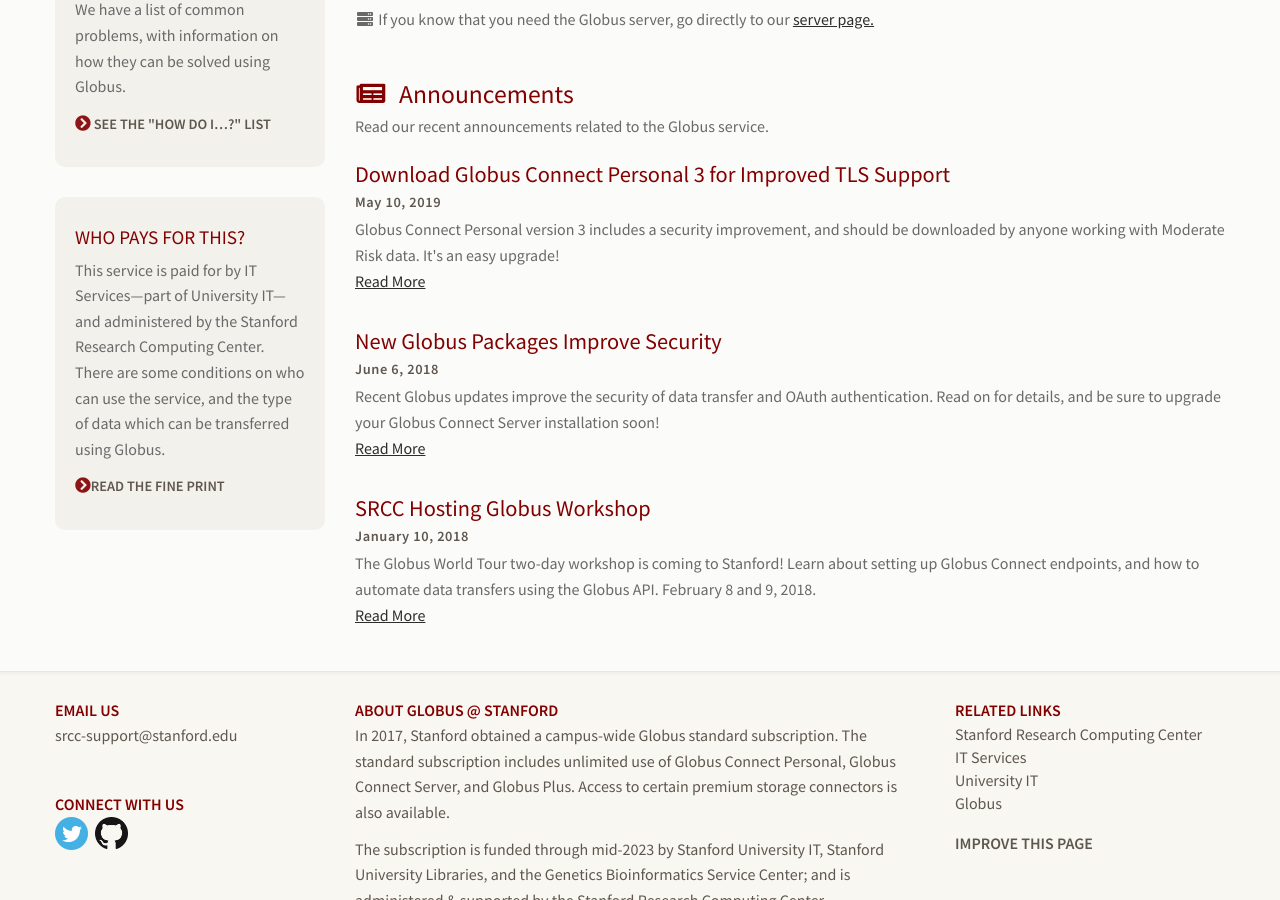
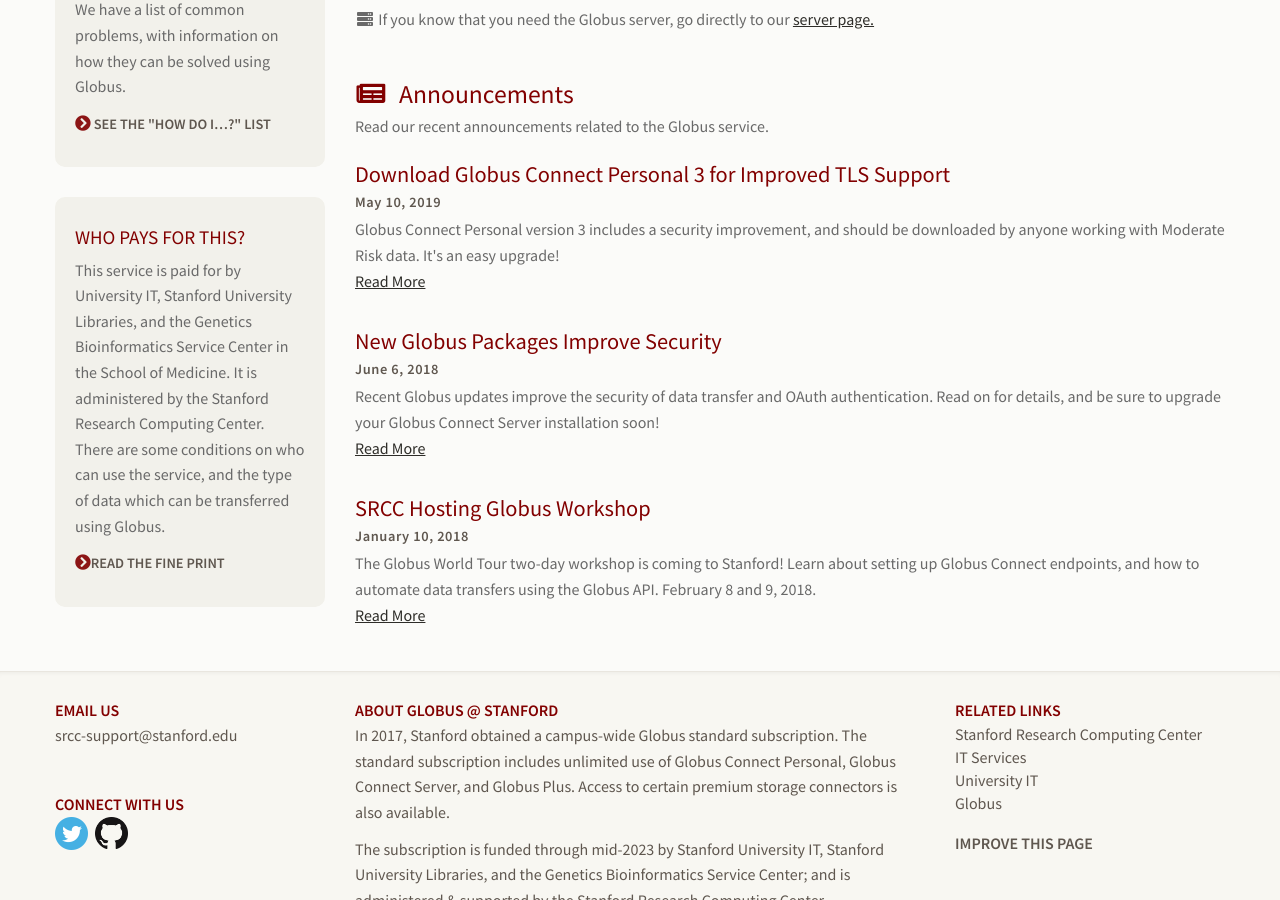
Before and after one commit to stanford-rc/globus.stanford.edu, a Jekyll site: the page built from index.html, in a window 1280 px wide and 900 px high, scrolled down 692 px. Built offline with Jekyll 4.4.1, drawn with Linux system fonts in a browser that asks for light colours; nearby versions of some CDN libraries; the list of posts is cut into pages by our own code; comment, search, counter and statistics services are not loaded.

Commit message:
index: Fix "Who Pays" sidebar
The footer already had accurate information about who pays for Globus at
Stanford.  But the sidebar had old information: It forgot to mention SUL
or GBSC.  My apologies for the oversight!

```diff
--- a/index.html
+++ b/index.html
@@ -78,8 +78,9 @@ on-the-wire encryption is available.</p>
 
 <div class="well">
   <h2>Who Pays for This?</h2>
-  <p>This service is paid for by IT Services—part of University IT—and
-  administered by the Stanford Research Computing Center.  There are some
+  <p>This service is paid for by University IT, Stanford University Libraries,
+  and the Genetics Bioinformatics Service Center in the School of Medicine.  It
+  is administered by the Stanford Research Computing Center.  There are some
   conditions on who can use the service, and the type of data which can be
   transferred using Globus.
   <p><a class="more-link" href="{{ "policies.html" | relative_url }}"><i class="fa fa-chevron-circle-right"></i>Read the fine print</a></p>
```
